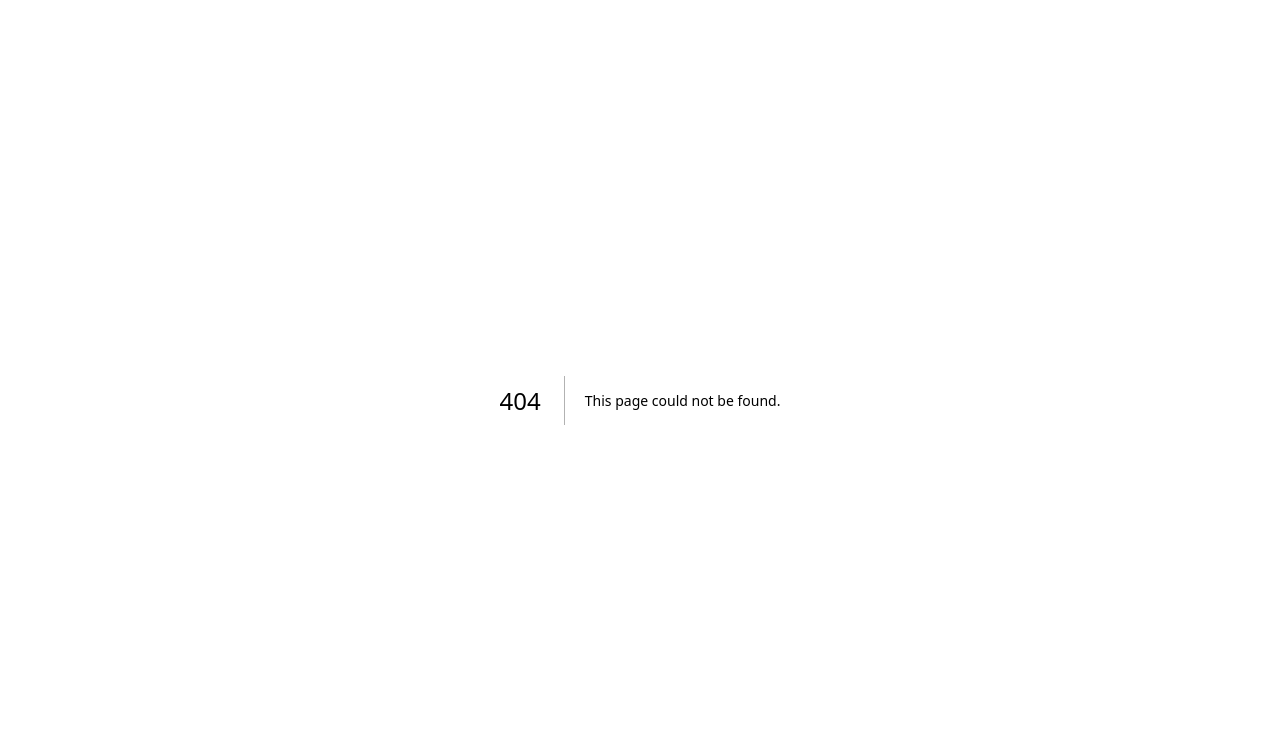
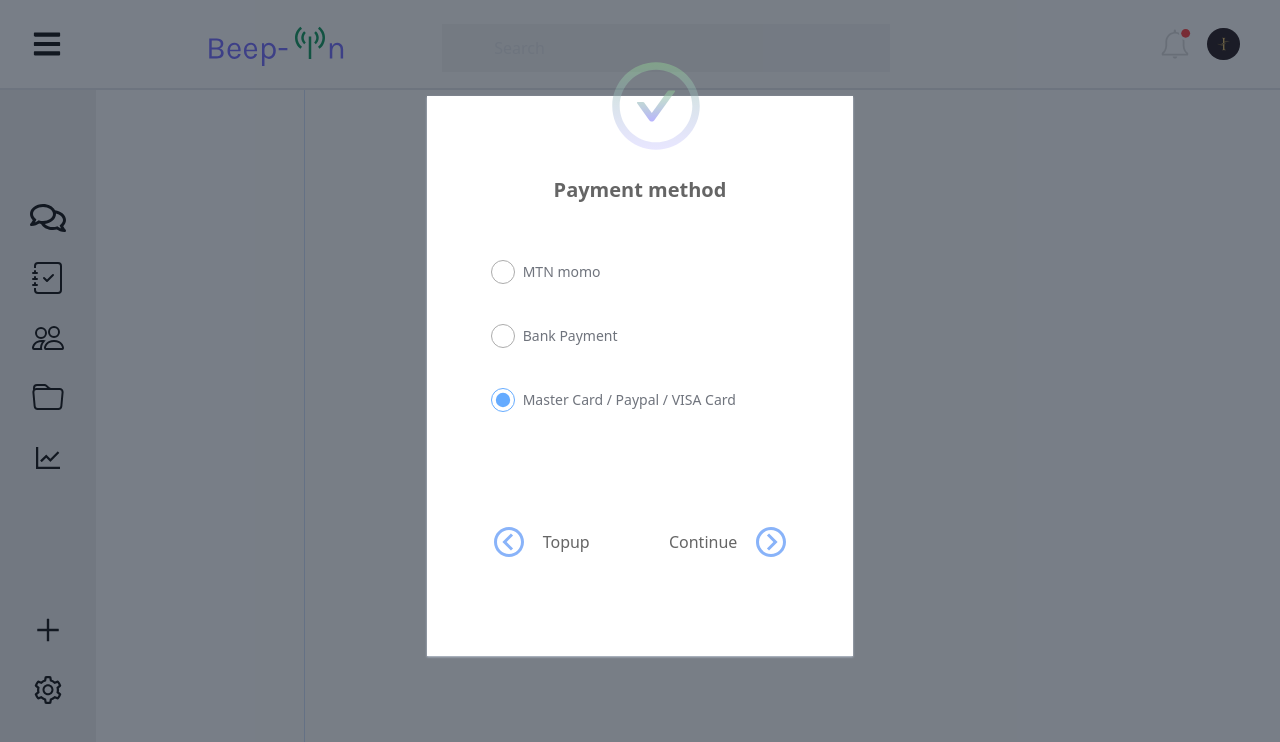
Before and after one commit to Beep-in/Beep_in, a Next.js app: page /dashboard/methodofPayment in a window 1280 px wide. Before the commit this address had no page. Shown: the top 742 px of the page. Built offline with nearby package versions, Linux system fonts and the light colour scheme.

Commit message:
working on payment process

```diff
--- /dev/null
+++ b/components/dashboard/paymentMethod.tsx
@@ -0,0 +1,73 @@
+import React from 'react'
+import Link from 'next/link'
+import { BiChevronRightCircle,BiChevronLeftCircle } from "react-icons/bi"
+
+
+function PaymentMethod() {
+  return (
+    <div className='h-full w-full bg-gray-800 opacity-60 absolute top-0'>
+        <div className="h-[70vh] w-1/3 bg-white shadow-sm shadow-slate-400 ml-auto mr-auto mt-24">
+        <img
+          src="/icons/topupTick.svg"
+          alt="topup-tick"
+          className="absolute top-14 ml-[14vw]"
+        />
+        <h1 className="font-bold text-xl pt-20 text-center">Payment method</h1>
+        <form action="" className="ml-16 mt-10">
+          <div className="flex items-center mb-4 mt-14">
+            <input
+              type="radio"
+              value="mtnMomo"
+              name="default-radio"
+              className="w-6 h-6 text-blue-600 bg-gray-100 border-gray-300  dark:bg-gray-700 dark:border-gray-600"
+            />
+            <label className="ml-2 text-sm font-medium text-gray-900 dark:text-gray-300">
+             MTN momo
+            </label>
+          </div>
+          <div className="flex items-center mt-10">
+            <input
+              checked
+              id="default-radio-2"
+              type="radio"
+              value="bankPayment"
+              name="default-radio"
+              className="w-6 h-6 text-blue-600 bg-gray-100 border-gray-300   dark:bg-gray-700 dark:border-gray-600"
+            />
+            <label className="ml-2 text-sm font-medium text-gray-900 dark:text-gray-300">
+            Bank Payment
+            </label>
+          </div>
+          <div className="flex items-center mt-10">
+            <input
+              checked
+              id="default-radio-2"
+              type="radio"
+              value="cardPayment"
+              name="default-radio"
+              className="w-6 h-6 text-blue-600 bg-gray-100 border-gray-300  dark:bg-gray-700 dark:border-gray-600"
+            />
+            <label className="ml-2 text-sm font-medium text-gray-900 dark:text-gray-300">
+            Master Card / Paypal / VISA Card
+            </label>
+          </div>
+        </form>
+        <div className='flex mt-28 justify-between ml-16 mr-16'>
+            <Link href = "topupResult">
+        <button className="flex  items-center font-normal">
+
+            <BiChevronLeftCircle className="text-4xl text-blue-500 mr-4" />
+            Topup
+          </button>
+          </Link>
+          <button className="flex  items-center font-normal">
+            Continue
+            <BiChevronRightCircle className="text-4xl text-blue-500 ml-4" />
+          </button>
+          </div>
+      </div>
+    </div>
+  )
+}
+
+export default PaymentMethod
--- a/components/dashboard/topup.tsx
+++ b/components/dashboard/topup.tsx
@@ -43,7 +43,10 @@ const topupDisplay = (topup:typeof inititialHistory, action:ACTIONTYPE) => {
           ...topup,
           buySms:true
         }
-
+        default :
+        return {
+          ...topup
+        }
    }
 }
 function Topup() {
@@ -114,11 +117,12 @@ function Topup() {
           <AiOutlineRight className="mt-1" />
           <li className="pl-4">Topup history</li>
         </button>
-        <button onClick={() => ({type : "buySms"})} className="flex hover:text-[#6C63FF] hover:border-r-8 hover:border-solid hover:border-[#6C63FF] rounded-r-lg w-full pr-20">
+        <Link href="topupResult">
+        <button  className="flex hover:text-[#6C63FF] hover:border-r-8 hover:border-solid hover:border-[#6C63FF] rounded-r-lg w-full pr-20">
           <AiOutlineRight className="mt-1" />
           <li className="pl-4">Buy SMS</li>
         </button>
-
+        </Link>
       </div>
       {topup.topupHistory && (
     <div className="h-96 w-3/4 mt-28 absolute right-10">
--- /dev/null
+++ b/components/dashboard/topupPreparation.tsx
@@ -0,0 +1,47 @@
+import React from 'react'
+import Link from 'next/link'
+import { BiChevronRightCircle } from "react-icons/bi"
+
+
+function TopupPreparation() {
+  return (
+    <div className='h-full w-full bg-gray-800 opacity-60 absolute top-0'>
+        <div className='h-[70vh] w-1/3 bg-white shadow-sm shadow-slate-400 ml-auto mr-auto mt-24'>
+        <img src="/icons/topupTick.svg" alt="topup-tick" className='absolute top-14 ml-[14vw]' />
+        <h1 className='font-bold text-xl pt-14 text-center'>Topup</h1>
+          <form action="" className='ml-16 mt-10'>
+          <input
+
+              type="text"
+              name="nameeofagent"
+              placeholder="Name of agent"
+              required
+              className=" block border-solid border bg-[#D9D9D9]  h-14  w-5/6 rounded-lg pl-8 "
+            />
+              <input
+
+            type="text"
+            name="mobilrnumber"
+            placeholder="Mobile number"
+            required
+            className=" block border-solid border bg-[#D9D9D9]  h-14  w-5/6 rounded-lg pl-8 mt-6"
+          />
+            <input
+
+            type="text"
+            name="numberofsms"
+            placeholder="Number of SMS"
+            required
+            className=" block border-solid border bg-[#D9D9D9]  h-14  w-5/6 rounded-lg pl-8 mt-6 "
+          />
+
+          </form>
+          <Link href='methodofPayment'>
+          <button className='flex float-right mr-20 mt-16 items-center font-normal'>Payment method<BiChevronRightCircle className='text-4xl text-blue-500 ml-4'/></button>
+          </Link>
+        </div>
+    </div>
+  )
+}
+
+export default TopupPreparation
--- /dev/null
+++ b/pages/dashboard/methodofPayment.tsx
@@ -0,0 +1,18 @@
+import React from 'react'
+import TopNavbar from '../../components/dashboard/topBar';
+import LeftSidebar from '../../components/dashboard/leftSidebar';
+import PaymentMethod from '../../components/dashboard/paymentMethod';
+
+function MethodofPayment() {
+  return (
+    <div>
+           <TopNavbar />
+
+        <LeftSidebar />
+        <PaymentMethod />
+
+    </div>
+  )
+}
+
+export default MethodofPayment;
--- /dev/null
+++ b/pages/dashboard/topupResult.tsx
@@ -0,0 +1,17 @@
+import React from 'react'
+import TopNavbar from '../../components/dashboard/topBar';
+import LeftSidebar from '../../components/dashboard/leftSidebar';
+import TopupPreparation from '../../components/dashboard/topupPreparation';
+function TopupResult() {
+  return (
+    <div>
+           <TopNavbar />
+
+        <LeftSidebar />
+        <TopupPreparation />
+
+    </div>
+  )
+}
+
+export default TopupResult;
```
Also changed, not shown: public/icons/topupTick.svg (added).
